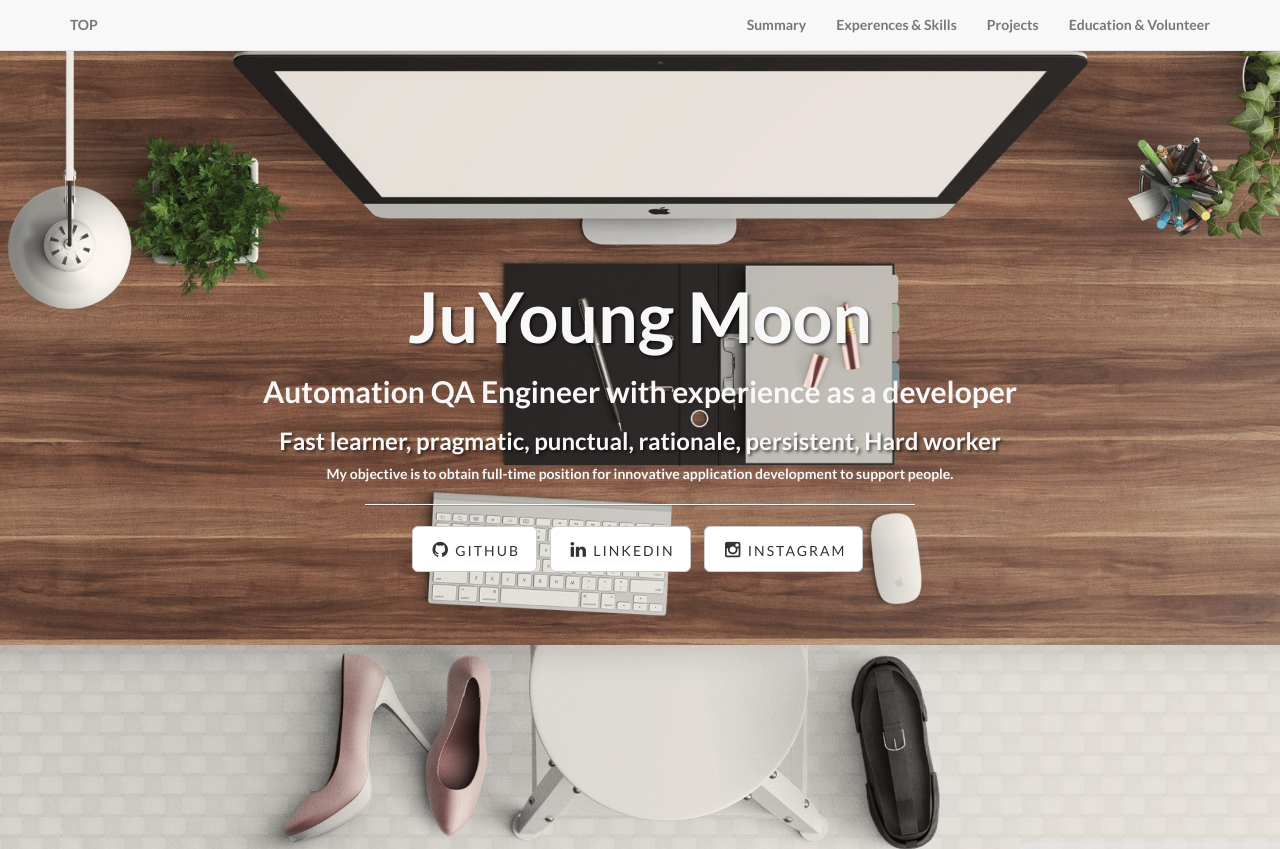
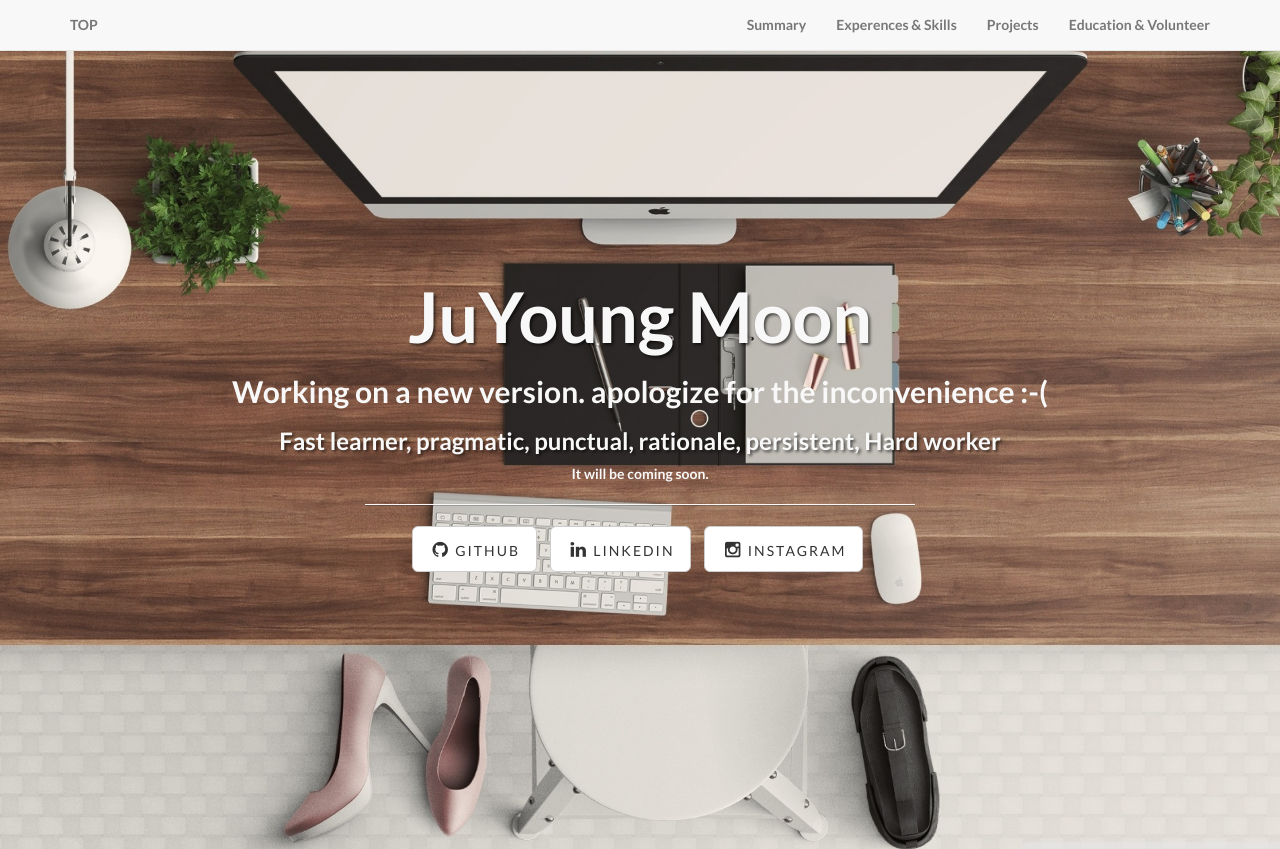
Before and after one commit to ReinaMoon/ReinaMoon.github.io, a plain HTML site: page index.html in a window 1280 px wide. Shown: the top 849 px of the page. Drawn offline with Linux system fonts and the light colour scheme.

Commit message:
Update index.html

```diff
--- a/index.html
+++ b/index.html
@@ -95,10 +95,10 @@
                 <div class="col-lg-12">
                     <div class="intro-message">
                         <h1>JuYoung Moon</h1>
-                        <h2>Automation QA Engineer with experience as a developer</h2>
+                        <h2>Working on a new version. apologize for the inconvenience :-( </h2>
                         <h3>Fast learner, pragmatic, punctual, rationale, persistent, Hard worker</h3>
                         <he>
-                         My objective is to obtain full-time position for innovative application development to support people.
+				It will be coming soon.
                         <hr class="intro-divider">
                         <ul class="list-inline intro-social-buttons">
                             <li>
```
